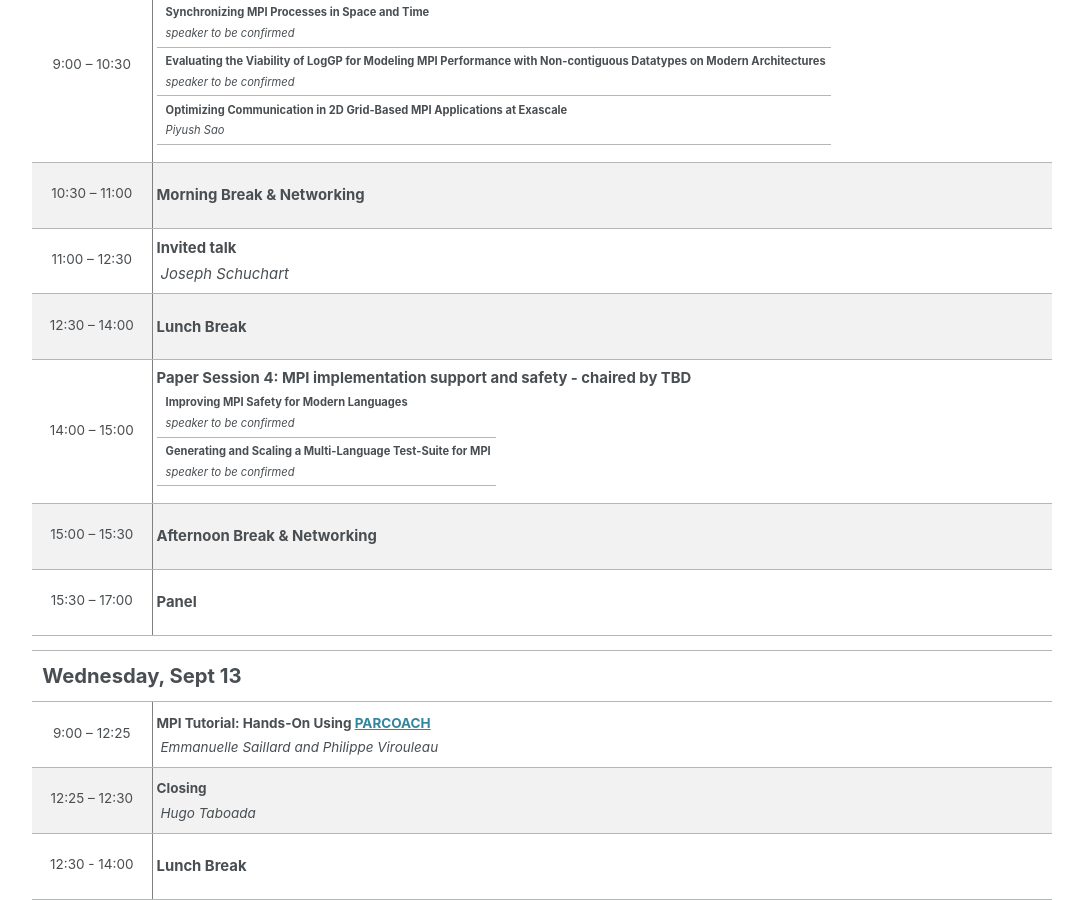
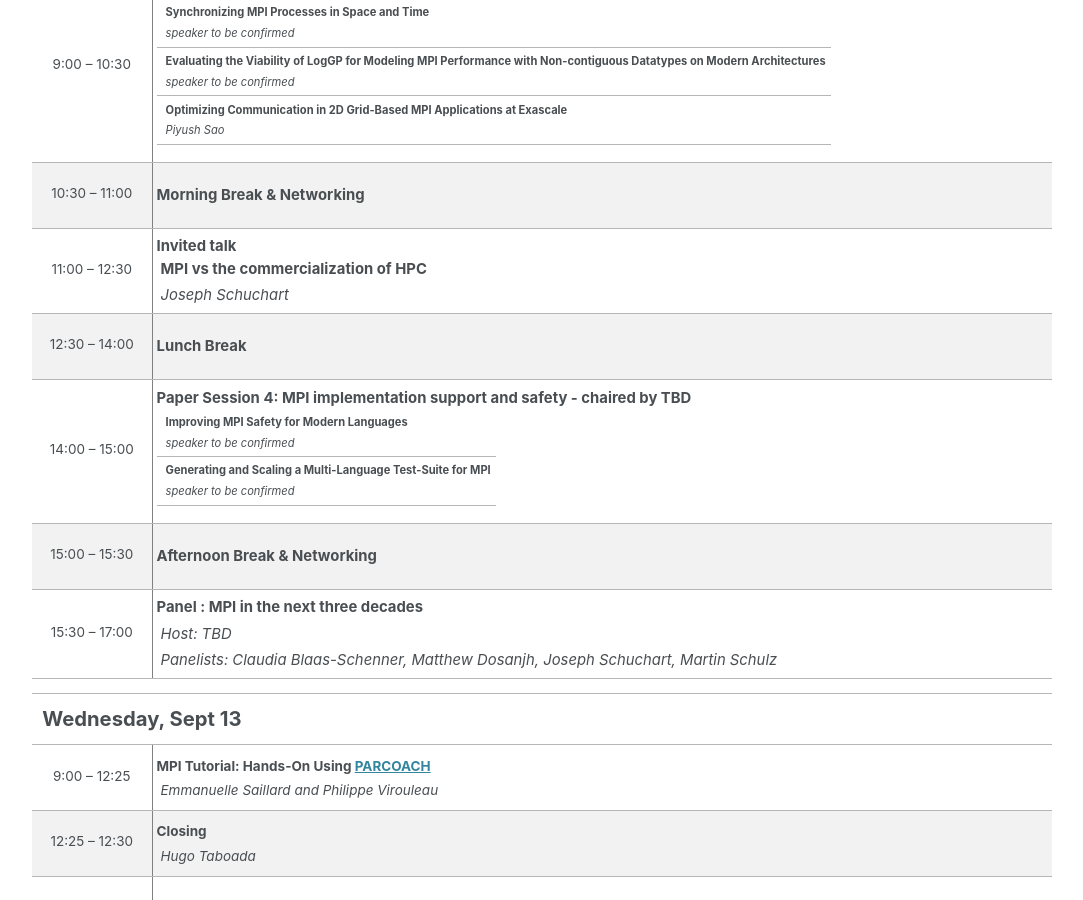
Before and after one commit to eurompi23/eurompi23.github.io, a Jekyll site: the page built from _pages/program.md, in a window 1280 px wide and 900 px high, scrolled down 1797 px. Shown: the whole window, without its empty margins (96-1179 px from the left). Built offline with Jekyll 4.4.1, drawn with Linux system fonts in a browser that asks for light colours; cached includes are drawn as plain includes.

Commit message:
Adding 2nd invitek talk title, and panel info

```diff
--- a/_pages/program.md
+++ b/_pages/program.md
@@ -352,6 +352,7 @@ Zoom link (coming soon)</td>
         </td>
         <td style="padding-left:4px;padding-right:4px;width:720px" colspan="4">
           <div style="font-weight:bold;font-size:1.10em">Invited talk</div>
+          <div style="font-weight:bold;padding-left:4px;font-size:1.10em">MPI vs the commercialization of HPC</div>
           <div style="padding-top:4px;padding-left:4px;font-size:1.10em;font-style:italic">Joseph Schuchart</div>
         </td>
       </tr>
@@ -397,7 +398,9 @@ Zoom link (coming soon)</td>
           <p>15:30 – 17:00</p>
         </td>
         <td style="padding-left:4px;padding-right:4px;width:720px">
-          <div style="font-weight:bold;font-size:1.10em">Panel</div>
+          <div style="font-weight:bold;font-size:1.10em">Panel : MPI in the next three decades</div>
+          <div style="padding-top:4px;padding-left:4px;font-size:1.10em;font-style:italic">Host: TBD</div>
+          <div style="padding-top:4px;padding-left:4px;font-size:1.10em;font-style:italic">Panelists: Claudia Blaas-Schenner, Matthew Dosanjh, Joseph Schuchart, Martin Schulz</div>
         </td>
       </tr>
       <tr style="height:15px">
```
